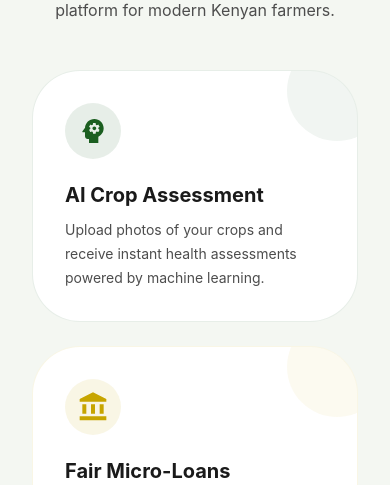
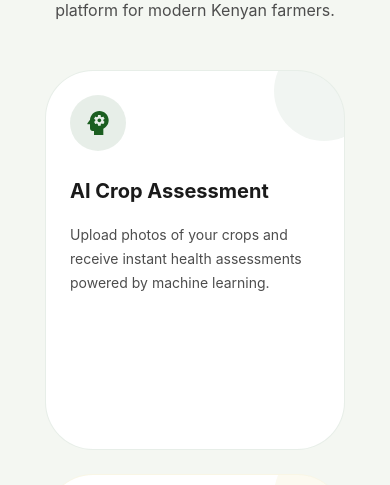
Before and after one commit to gitcat456/Hackegerton-AgriChain, a React app in the folder frontend/: page / in a window 390 px wide. Shown: the part 1083-1568 px from the top of the page. Built offline with nearby package versions, Linux system fonts and the light colour scheme; the HTML template or start-up script is replaced by a standard one.

Commit message:
fixes card responsiveness and styling

```diff
--- a/frontend/src/pages/Landing.jsx
+++ b/frontend/src/pages/Landing.jsx
@@ -459,7 +459,7 @@ const Landing = () => {
     );
 
     /* ──────────────────────────────────────────────────────────────────────
-     * FEATURES SECTION
+     * FEATURES SECTION - Tall vertical cards (iPhone-shaped, original styling)
      * ────────────────────────────────────────────────────────────────────── */
     const features = [
         {
@@ -547,16 +547,33 @@ const Landing = () => {
                     </Typography>
                 </Box>
 
-                {/* Feature cards grid */}
-                <Grid container spacing={3}>
+                {/* Feature cards grid - Tall vertical cards */}
+                <Grid
+                    container
+                    spacing={3}
+                    justifyContent="center"
+                >
                     {features.map((feature, index) => (
-                        <Grid item xs={12} sm={6} md={4} key={index}>
+                        <Grid
+                            item
+                            xs={12}
+                            sm={6}
+                            md={4}
+                            lg={4}
+                            key={index}
+                            sx={{
+                                display: 'flex',
+                                justifyContent: 'center',
+                            }}
+                        >
                             <Paper
                                 className={`hover-lift animate-fade-in-up delay-${(index + 1) * 100}`}
                                 elevation={0}
                                 sx={{
-                                    p: 4,
-                                    height: '100%',
+                                    width: '100%',
+                                    maxWidth: 300,           // Narrow like iPhone
+                                    height: 380,              // Tall like iPhone but not excessive
+                                    p: 3,
                                     borderRadius: 4,
                                     border: '1px solid',
                                     borderColor: alpha(feature.color, 0.1),
@@ -564,16 +581,20 @@ const Landing = () => {
                                     cursor: 'default',
                                     position: 'relative',
                                     overflow: 'hidden',
+                                    display: 'flex',
+                                    flexDirection: 'column',
                                     transition: 'all 0.3s cubic-bezier(0.4, 0, 0.2, 1)',
                                     '&:hover': {
                                         borderColor: alpha(feature.color, 0.25),
+                                        transform: 'translateY(-4px)',
+                                        boxShadow: `0 12px 24px ${alpha(feature.color, 0.1)}`,
                                         '& .feature-icon': {
                                             transform: 'scale(1.1) rotate(-5deg)',
                                         },
                                     },
                                 }}
                             >
-                                {/* Background accent blob */}
+                                {/* Background accent blob - original styling */}
                                 <Box sx={{
                                     position: 'absolute',
                                     top: -30,
@@ -584,6 +605,7 @@ const Landing = () => {
                                     bgcolor: alpha(feature.color, 0.06),
                                 }} />
 
+                                {/* Icon - positioned at top */}
                                 <Avatar
                                     className="feature-icon"
                                     variant="rounded"
@@ -593,26 +615,34 @@ const Landing = () => {
                                         width: 56,
                                         height: 56,
                                         borderRadius: 3,
-                                        mb: 2.5,
+                                        mb: 3,
                                         transition: 'transform 0.3s ease',
                                     }}
                                 >
                                     {feature.icon}
                                 </Avatar>
 
+                                {/* Title */}
                                 <Typography
                                     variant="h6"
                                     fontWeight={700}
                                     gutterBottom
-                                    sx={{ color: 'text.primary' }}
+                                    sx={{
+                                        color: 'text.primary',
+                                        mb: 2,
+                                    }}
                                 >
                                     {feature.title}
                                 </Typography>
 
+                                {/* Description - will expand to fill remaining space */}
                                 <Typography
                                     variant="body2"
                                     color="text.secondary"
-                                    sx={{ lineHeight: 1.7 }}
+                                    sx={{
+                                        lineHeight: 1.7,
+                                        flex: 1,  // Takes remaining vertical space
+                                    }}
                                 >
                                     {feature.description}
                                 </Typography>
```
